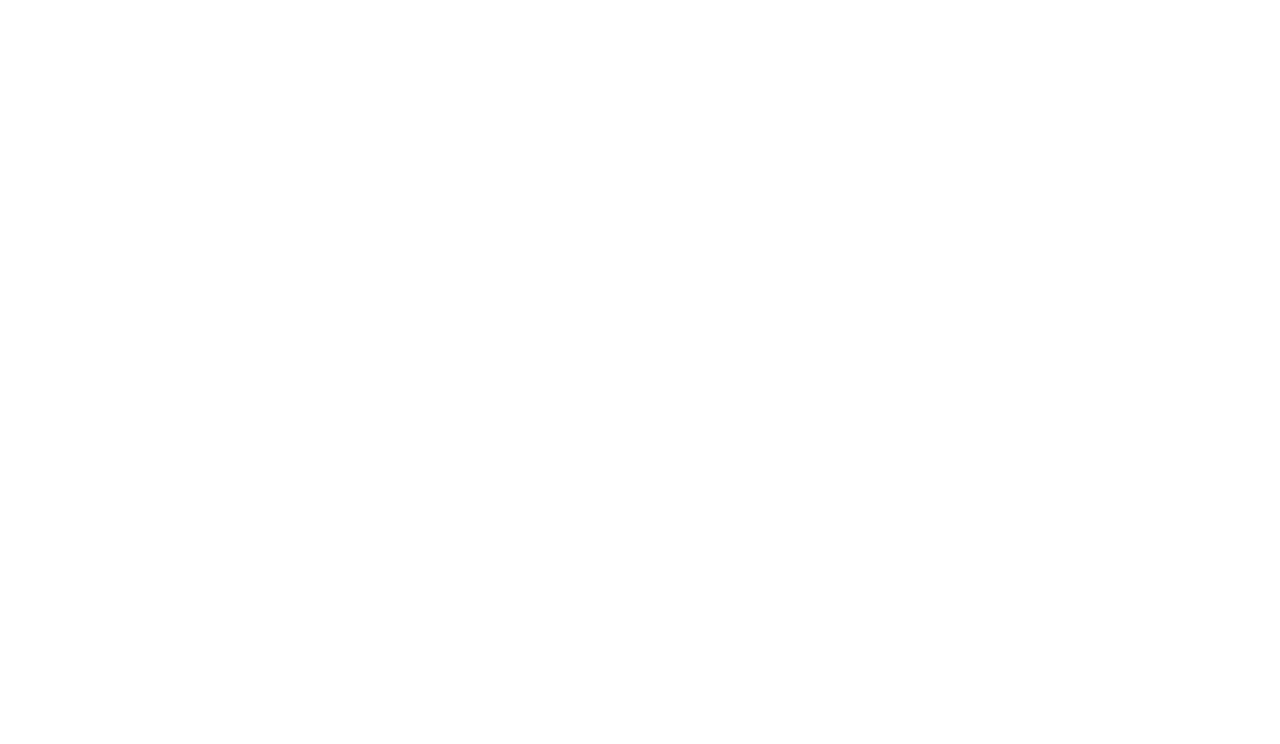
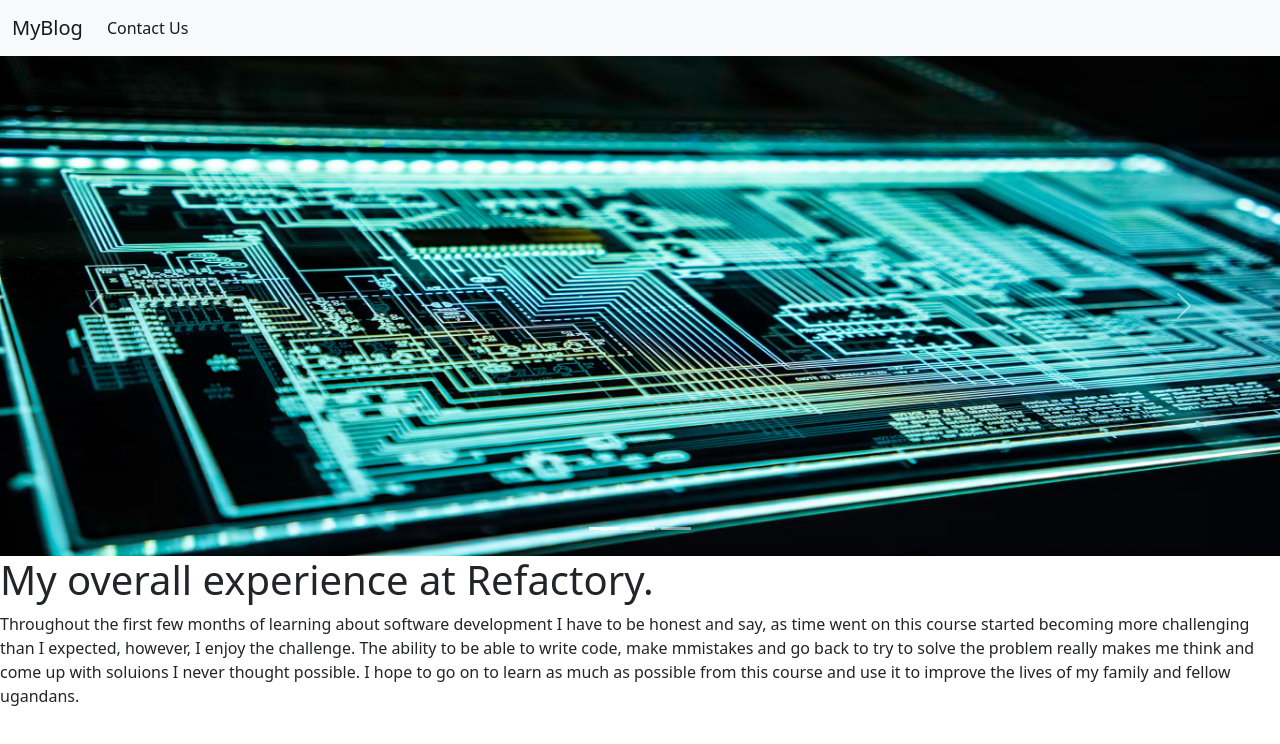
Before and after one commit to NdemiRuki/Personal-Blog, a plain HTML site: page articles/article3.html in a window 1280 px wide. Drawn offline with nearby package versions, Linux system fonts and the light colour scheme.

Commit message:
improving index page

```diff
--- a/articles/article3.html
+++ b/articles/article3.html
@@ -0,0 +1,72 @@
+<!DOCTYPE html>
+<html lang="en">
+
+<head>
+    <meta charset="UTF-8">
+    <meta http-equiv="X-UA-Compatible" content="IE=edge">
+    <meta name="viewport" content="width=device-width, initial-scale=1.0">
+    <title>Article</title>
+    <!-- CSS only -->
+    <link href="https://cdn.jsdelivr.net/npm/bootstrap@5.2.0-beta1/dist/css/bootstrap.min.css" rel="stylesheet"
+        integrity="sha384-0evHe/X+R7YkIZDRvuzKMRqM+OrBnVFBL6DOitfPri4tjfHxaWutUpFmBp4vmVor" crossorigin="anonymous">
+</head>
+
+<body>
+    <nav class="navbar navbar-expand-lg bg-light">
+        <div class="container-fluid">
+            <a class="navbar-brand" href="./index.html">MyBlog</a>
+            <button class="navbar-toggler" type="button" data-bs-toggle="collapse" data-bs-target="#navbarNav"
+                aria-controls="navbarNav" aria-expanded="false" aria-label="Toggle navigation">
+                <span class="navbar-toggler-icon"></span>
+            </button>
+            <div class="collapse navbar-collapse" id="navbarNav">
+                <ul class="navbar-nav">
+                    <li class="nav-item">
+                        <a class="nav-link active" aria-current="page" href="./contact.html">Contact Us</a>
+                    </li>
+                </ul>
+            </div>
+        </div>
+    </nav>
+    <!-- End of NavBar -->
+
+    <!-- Carousel -->
+    <div id="carouselExampleIndicators" class="carousel slide" data-bs-ride="true">
+        <div class="carousel-indicators">
+            <button type="button" data-bs-target="#carouselExampleIndicators" data-bs-slide-to="0" class="active"
+                aria-current="true" aria-label="Slide 1"></button>
+            <button type="button" data-bs-target="#carouselExampleIndicators" data-bs-slide-to="1"
+                aria-label="Slide 2"></button>
+            <button type="button" data-bs-target="#carouselExampleIndicators" data-bs-slide-to="2"
+                aria-label="Slide 3"></button>
+        </div>
+        <div class="carousel-inner">
+            <div class="carousel-item active">
+                <img src="./images/tech.avif" class="d-block w-100" alt="..." style=" max-height: 500px;">
+            </div>
+            <div class="carousel-item">
+                <img src="./images/tech2.avif" class="d-block w-100" alt="..." style="max-height: 500px;">
+            </div>
+            <div class="carousel-item">
+                <img src="./images/js.avif" class="d-block w-100" alt="..." style="max-height:500px ;">
+            </div>
+        </div>
+        <button class="carousel-control-prev" type="button" data-bs-target="#carouselExampleIndicators"
+            data-bs-slide="prev">
+            <span class="carousel-control-prev-icon" aria-hidden="true"></span>
+            <span class="visually-hidden">Previous</span>
+        </button>
+        <button class="carousel-control-next" type="button" data-bs-target="#carouselExampleIndicators"
+            data-bs-slide="next">
+            <span class="carousel-control-next-icon" aria-hidden="true"></span>
+            <span class="visually-hidden">Next</span>
+        </button>
+    </div>
+    <h1>My overall experience at Refactory.</h1>
+    <p> Throughout the first few months of learning about software development I have to be honest and say, as time went on this course started becoming more challenging
+        than I expected, however, I enjoy the challenge. The ability to be able to write code, make mmistakes and go back to try to solve the problem really makes me think and come up with soluions I never thought possible.
+        I hope to go on to learn as much as possible from this course and use it to improve the lives of my family and fellow ugandans.
+    </p>
+</body>
+
+</html>
```
Also changed, not shown: articles/index.html (+3 -3 lines).
